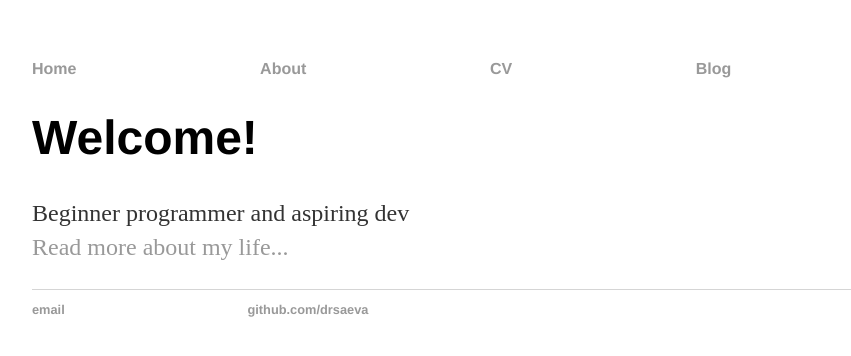
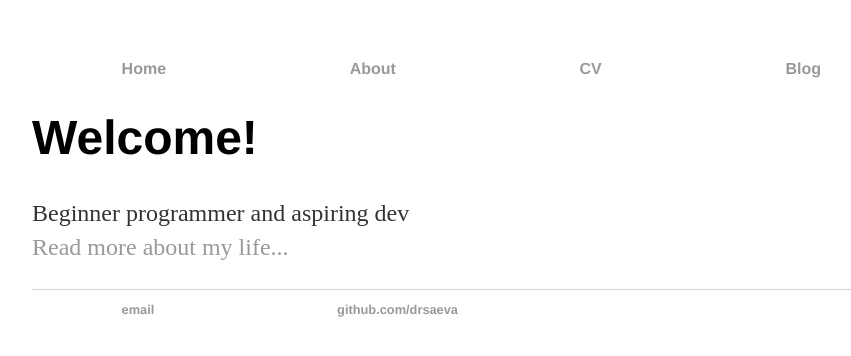
Before and after one commit to drsaeva/drsaeva.github.io, a Jekyll site: the page built from index.html, in a window 1280 px wide. Shown: the top 356 px of the page, without its empty margins (160-1011 px from the left). Built offline with Jekyll 4.4.1, drawn with Linux system fonts in a browser that asks for light colours.

Commit message:
css test

```diff
--- a/css/main.css
+++ b/css/main.css
@@ -5,12 +5,14 @@ body {
 nav ul, footer ul {
     font-family:'Helvetica', 'Arial', 'Sans-Serif';
     padding: 0px;
+    padding-left:
     list-style: none;
     font-weight: bold;
 }
 nav ul li, footer ul li {
     display: inline;
-    margin-right: 20%;
+    margin-right: 10%;
+    margin-left: 10%;
 }
 a {
     text-decoration: none;
```
